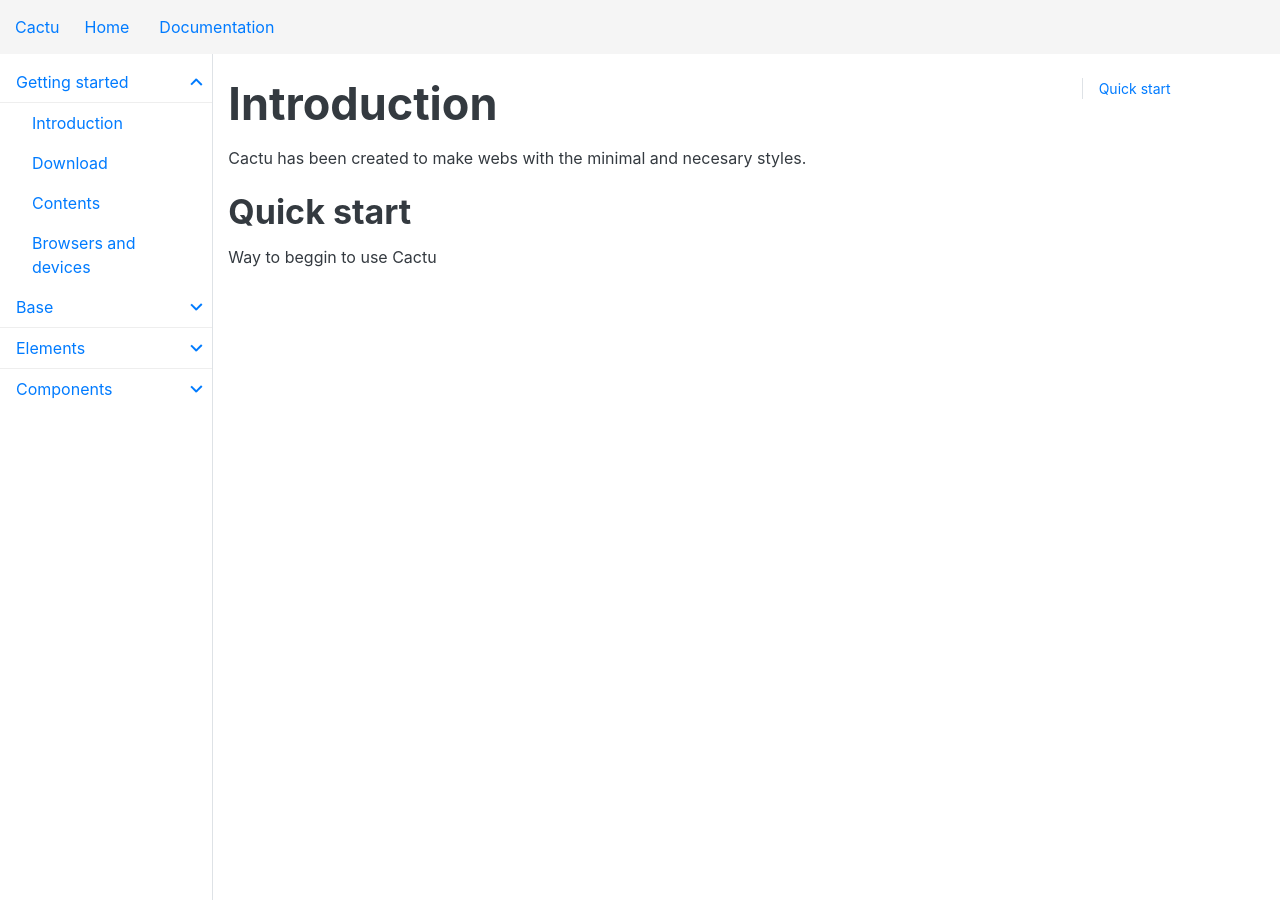
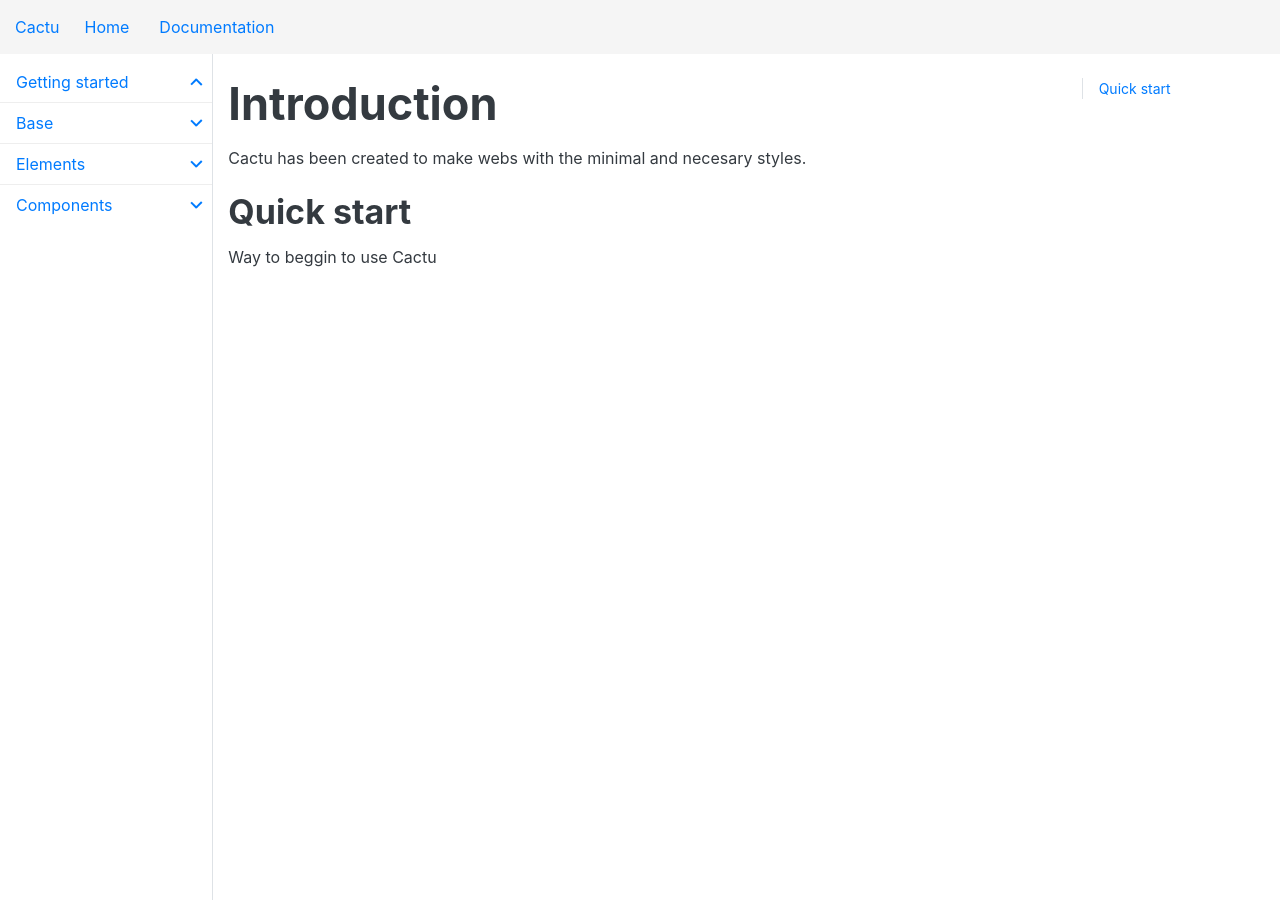
Before and after one commit to mendozagioo/cactu, a Jekyll site: the page built from documentation/getting-started/introduction.md, in a window 1280 px wide. Built offline with Jekyll 4.4.1, drawn with Linux system fonts in a browser that asks for light colours; the table of contents is made by our own code.

Commit message:
Fixin sidebar interaction

```diff
--- a/_includes/sidebar-principal.html
+++ b/_includes/sidebar-principal.html
@@ -1,50 +1,34 @@
-<nav class="nav-vertical">
-  <div class="nav-dropdown dropped">
-    <a href="/documentation/getting-started/introduction">
-      Getting started
-      <i class="chevron-down-icon"></i>
-    </a>
-    <nav class="show">
-      <a href="/documentation/getting-started/introduction">Introduction</a>
-      <a href="/documentation/getting-started/introduction">Download</a>
-      <a href="/documentation/getting-started/introduction">Contents</a>
-      <a href="/documentation/getting-started/introduction">Browsers and devices</a>
-    </nav>
-  </div>
-  <div class="nav-dropdown">
-    <a href="/documentation/base//global-variables">
-      Base
-      <i class="chevron-down-icon"></i>
-    </a>
-    <nav>
-      <a href="/documentation/base/global-variables">Global variables</a>
-      <a href="/documentation/base/reboot">Reboot</a>
-    </nav>
-  </div>
-  <div class="nav-dropdown">
-    <a href="/documentation/elements/typography">
-      Elements
-      <i class="chevron-down-icon"></i>
-    </a>
-    <nav>
-      <a href="/documentation/elements/typography">Typography</a>
-      <a href="/documentation/elements/code">Code</a>
-      <a href="/documentation/elements/button">Button</a>
-      <a href="/documentation/elements/image">Image</a>
-    </nav>
-  </div>
-  <div class="nav-dropdown">
-    <a href="/documentation/components/alerts">
-      Components
-      <i class="chevron-down-icon"></i>
-    </a>
-    <nav>
-      <a href="/documentation/components/alerts">Alerts</a>
-      <a href="/documentation/components/buttons">Buttons</a>
-      <a href="/documentation/components/dropdowns">Dropdowns</a>
-      <a href="/documentation/components/forms">Forms</a>
-      <a href="/documentation/components/lists">Lists</a>
-      <a href="/documentation/components/tables">Tables</a>
-    </nav>
-  </div>
+<nav id="submenu" class="nav-vertical">
+  {%- assign page_slug = page.url | split: '/' | last -%}
+  {%- for group in site.data.nav -%}
+    {%- assign link = group.pages | first -%}
+    {%- assign link_slug = link.title | slugify -%}
+    {%- assign group_slug = group.title | slugify -%}
+    {%- assign active = nil -%}
+
+    {%- if page.group == group_slug -%}
+      {%- assign active = 'dropped' -%}
+    {%- endif -%}
+
+    <div class="nav-dropdown{% unless active == nil %} {{ active }}{% endunless %}">
+      <a href="{{ site.baseurl }}/documentation/{{ group_slug }}/{{ link_slug }}{% if link_slug %}/{% endif %}">
+        {{ group.title }}
+        <i class="chevron-down-icon"></i>
+      </a>
+      <nav>
+        {%- for doc in group.pages -%}
+          {%- assign doc_slug = doc.title | slugify -%}
+          {%- assign active = nil -%}
+
+          {%- if page.group == group_slug and page_slug == doc_slug -%}
+            {%- assign active = 'active bd-sidenav-active' -%}
+          {%- endif -%}
+
+          <a href="{{ site.baseurl }}/documentation/{{ group_slug }}/{{ doc_slug }}/">
+            {{ doc.title }}
+          </a>
+        {%- endfor -%}
+      </nav>
+    </div>
+  {%- endfor -%}
 </nav>
```
